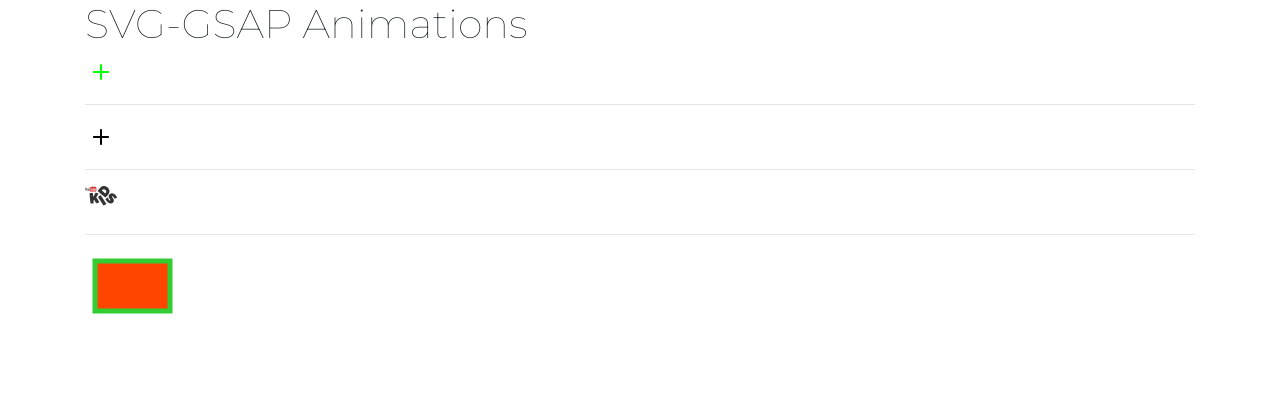
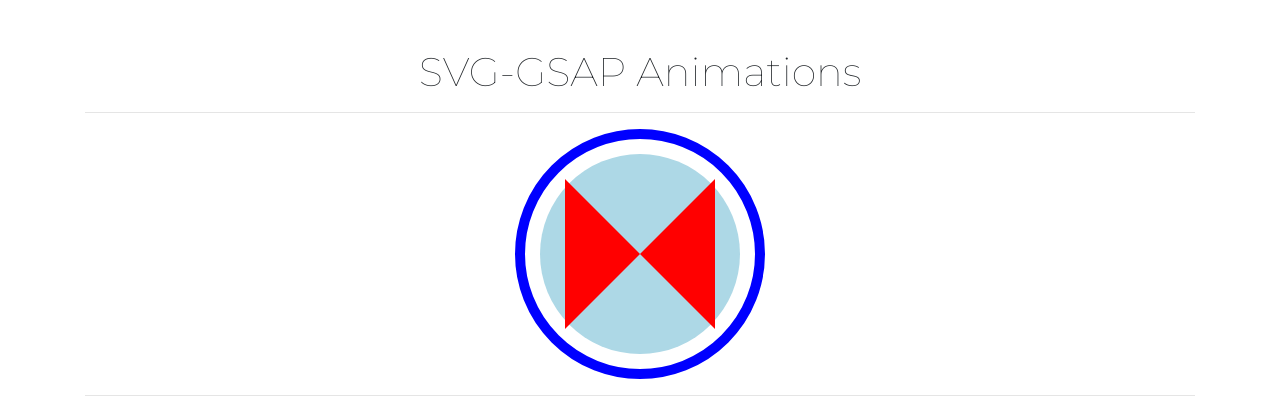
Before and after one commit to locaulker/svg-gsap, a plain HTML site: page index.html in a window 1280 px wide. Drawn offline with nearby package versions, Linux system fonts and the light colour scheme.

Commit message:
intro to circs, rects, and polys

```diff
--- a/css/style.css
+++ b/css/style.css
@@ -3,8 +3,14 @@
 body {
   font-family: 'Montserrat', sans-serif;
   /* background: #555; */
+  margin: 0;
+  padding: 0;
 }
 
 h1 {
   font-weight: 100;
 }
+
+.smile-face {
+  width: 50px;
+}
--- a/index.html
+++ b/index.html
@@ -14,19 +14,24 @@
 
     <div class="container">
       <div class="row">
-        <div class="col-md-12">
+        <div class="col-md-12 mt-5 text-center">
           <h1>SVG-GSAP Animations</h1>
-          <div class="svg-wrapper">
-            <?xml version="1.0" encoding="UTF-8"?><svg width="32" height="32" version="1.1" viewBox="0 0 32 32" xmlns="http://www.w3.org/2000/svg" xmlns:xlink="http://www.w3.org/1999/xlink"><!--Generated by IJSVG (https://github.com/iconjar/IJSVG)--><path d="M368.5,240h-96.5v-96.5c0,-8.8 -7.2,-16 -16,-16c-8.8,0 -16,7.2 -16,16v96.5h-96.5c-8.8,0 -16,7.2 -16,16c0,4.4 1.8,8.4 4.7,11.3c2.9,2.9 6.9,4.7 11.3,4.7h96.5v96.5c0,4.4 1.8,8.4 4.7,11.3c2.9,2.9 6.9,4.7 11.3,4.7c8.8,0 16,-7.2 16,-16v-96.5h96.5c8.8,0 16,-7.2 16,-16c0,-8.8 -7.2,-16 -16,-16Z" transform="scale(0.0625)" fill="#00ff00"></path></svg>
-          </div>
           <hr>
-          <img src="images/plus_sign.svg" alt="">
-          <hr>
-          <img src="images/svg_exampl_01.svg" alt="">
-          <hr>
-          <svg height="600" width="600">
-            <rect x="10" y="10" height="50" width="75" fill="orangered" stroke="limegreen" stroke-width="5"/>
+
+          <svg width="250" height="250">
+
+            <!-- <line x1="10" y1="125" x2="225" y2="225" stroke="red" stroke-width="25" /> -->
+
+            <circle r="120" cx="125" cy="125" fill="none" stroke="#0000ff" stroke-width="10" />
+            <!-- <circle r="100" cx="125" cy="125" fill="none" stroke="#0000ff" stroke-width="10" /> -->
+            <circle r="70" cx="125" cy="125" fill="none" stroke="#0000ff" stroke-width="10" />
+            <!-- <circle r="60" cx="125" cy="125" fill="none" stroke="#0000ff" stroke-width="10" /> -->
+            <rect rx="100" ry="100" x="25" y="25" height="200" width="200" fill="lightblue" />
+
+            <polygon fill="red" points="50,50 125,125 200,50 200,200 125,125 50,200" />
+            <hr>
           </svg>
+
         </div>
       </div>
     </div>
```
Also changed, not shown: images/kids.svg (renamed from images/svg_exampl_01.svg), images/smile.svg (added), 1 other file.
